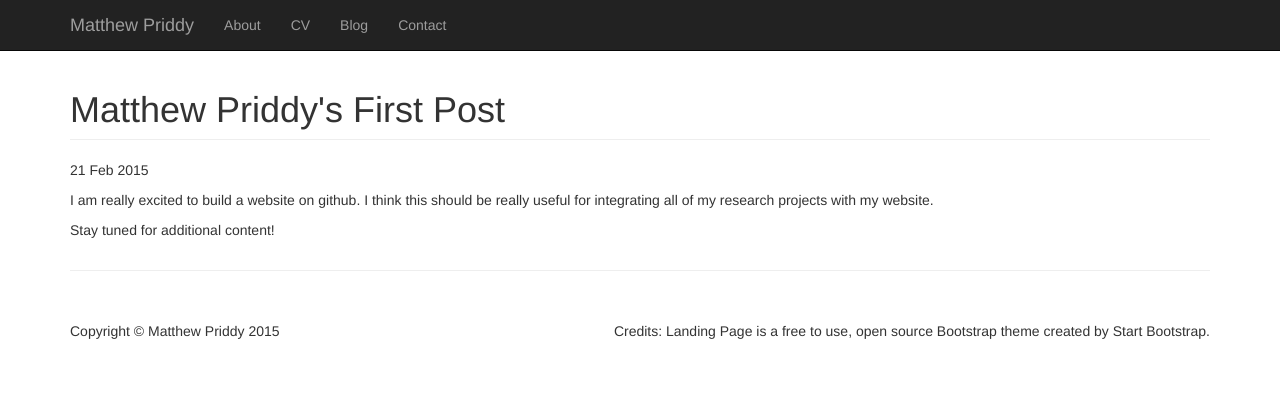
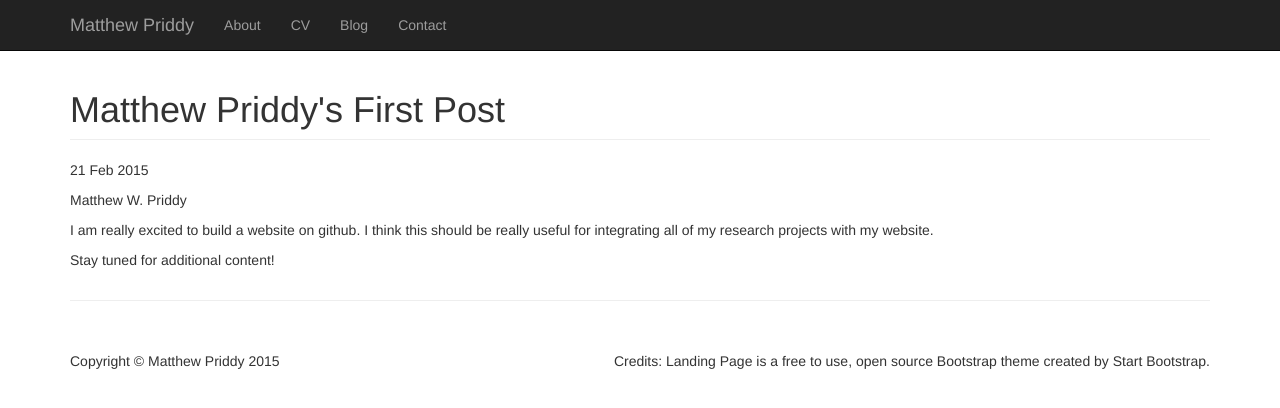
Before and after one commit to mwpriddy/mwpriddy.github.io, a Jekyll site: the page built from _posts/2015-02-21-MWP-first-post.md, in a window 1280 px wide. Shown: the top 408 px of the page. Built offline with Jekyll 4.4.1, drawn with Linux system fonts in a browser that asks for light colours.

Commit message:
add author line

```diff
--- a/_layouts/post.html
+++ b/_layouts/post.html
@@ -3,6 +3,7 @@ layout: default-halfslider
 ---
 <!-- <h1>{{ page.title }}</h1> -->
 <p class="meta">{{ page.date | date_to_string }}</p>
+<p class="meta">{{ page.author | author_to_string }}</p>
 
 <div class="post">
   {{ content }}
```
